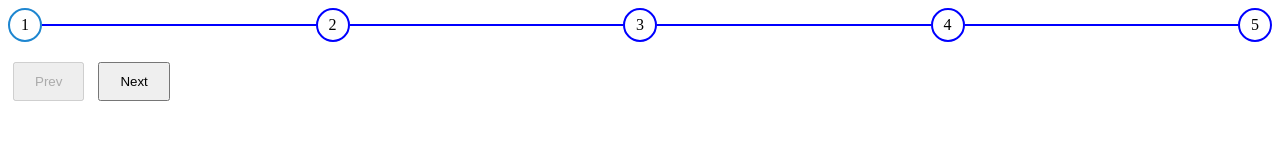
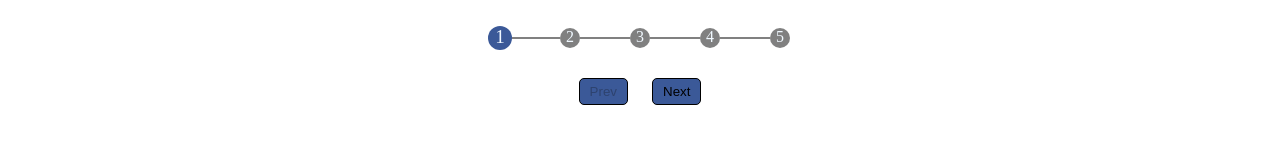
Before and after one commit to acciojob/progress-bar-Vaishali7599, a website: page main.html in a window 1280 px wide. Drawn offline with Linux system fonts and the light colour scheme.

Commit message:
created a submission

```diff
--- a/main.html
+++ b/main.html
@@ -7,22 +7,23 @@
 </head>
 
 <body>
-	<!-- the entire body must be written by student -->
-	<div class="progress-bar">
-		<div class="circle circle active" id="circle-1">1</div>
+
+	<div class="container">
+		<div class="circle" id="circle-1">1</div>
 		<div class="line"></div>
-		<div class="circle circle" id="circle-2">2</div>
+		<div class="circle" id="circle-2">2</div>
 		<div class="line"></div>
-		<div class="circle circle" id="circle-3">3</div>
+		<div class="circle" id="circle-3">3</div>
 		<div class="line"></div>
-		<div class="circle circle" id="circle-4">4</div>
+		<div class="circle" id="circle-4">4</div>
 		<div class="line"></div>
-		<div class="circle circle" id="circle-5">5</div>
+		<div class="circle" id="circle-5">5</div>
+	</div>
+	<div>
+		<button id="prev">Prev</button>
+		<button id="next">Next</button>
+	</div>
 
-
-	</div>
-	<button id="prev" disabled>Prev</button>
-	<button id="next">Next</button>
     <script type="text/javascript" src="./script.js">
 </script>
 
--- a/script.js
+++ b/script.js
@@ -1,5 +1,38 @@
 //your JS code here. If required.
-const circles = document.querySelectorAll(".circle")
-const lines = document.querySelectorAll(".line")
-const next = document.querySelector("#next")
-const prev = document.querySelector("#prev")
+let s_circles = document.querySelectorAll(".circle");
+let s_lines = document.querySelectorAll(".line");
+let s_next = document.getElementById("next")
+let s_prev = document.getElementById("prev")
+
+let current_activ = 0;
+s_circles[current_activ].classList.add("active");
+// s_lines[current_activ].classList.add("active");
+let activ_line = 0
+s_prev.disabled = true;
+
+s_next.addEventListener("click", () => {
+    if (current_activ>=0 && current_activ < s_circles.length) {
+        s_lines[current_activ].classList.add("active");
+
+    }
+    current_activ++;
+    s_circles[current_activ].classList.add("active");
+
+    if (current_activ === s_circles.length - 1) {
+        s_next.disabled = true
+    }
+    s_prev.disabled = false;
+})
+
+s_prev.addEventListener("click", () => {
+    s_lines[current_activ-1].classList.remove("active");
+
+    s_circles[current_activ].classList.remove('active');
+    current_activ--;
+    s_circles[current_activ].classList.add("active");
+
+    if (current_activ === 0) {
+        s_prev.disabled = true
+    }
+    s_next.disabled = false;
+})
--- a/styles.css
+++ b/styles.css
@@ -1,41 +1,47 @@
 /*  your css code here. If applicable */
-.progress-bar{
-	display: flex;
-	justify-content: center;
-	align-items: center;
-	margin-bottom: 20px;
+body {
+    display: flex;
+    flex-direction: column;
+    justify-content: center;
+    align-items: center;
 }
-.circle{
-	border-radius: 50%;
-	width: 30px;
-	height: 30px;
-	border: 2px solid blue;
-	display: flex;
-	align-items: center;
-	justify-content: center;
-	font-size: 16px;
-	color: black;
-	background: #fff;
 
+.container {
+    width: 50%;
+    display: flex;
+    justify-content: center;
+    align-items: center;
+    margin: 20px;
+}
+
+.circle {
+    width: 20px;
+    height: 20px;
+    color: aliceblue;
+    background-color: grey;
+    border-radius: 50%;
+    text-align: center;
+    transition: all 0.3s ease;
+}
+.circle.active {
+    transform: scale(1.2);
+    background-color: #3B5998;
+}
+.line {
+    width: 50px;
+    height: 2px;
+    background-color: grey;
+}
+.line.active {
+    background-color: #3B5998;
 
 }
-.active{
-	border-color: #1e86d0;
-	color: black;
 
-
+#next, #prev {
+    margin: 10px;
+    padding: 5px 10px;
+    background-color: #3B5998;
+    border: 1px solid black;
+    border-radius: 5px;
+    cursor: pointer;
 }
-.line{
-	height: 2px;
-	flex: 1;
-	background: blue;
-
-}
-button{
-    padding: 10px 20px;
-    margin: 0 5px;
-}
-button: disabled{
-	cursor: not-allowed;
-
-}
```
